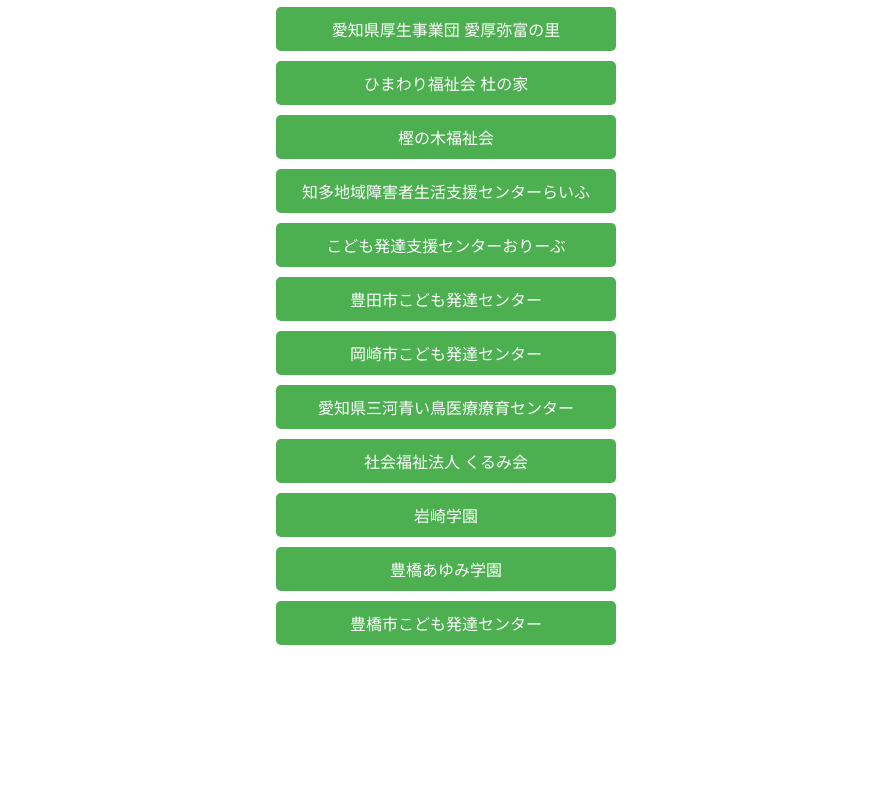
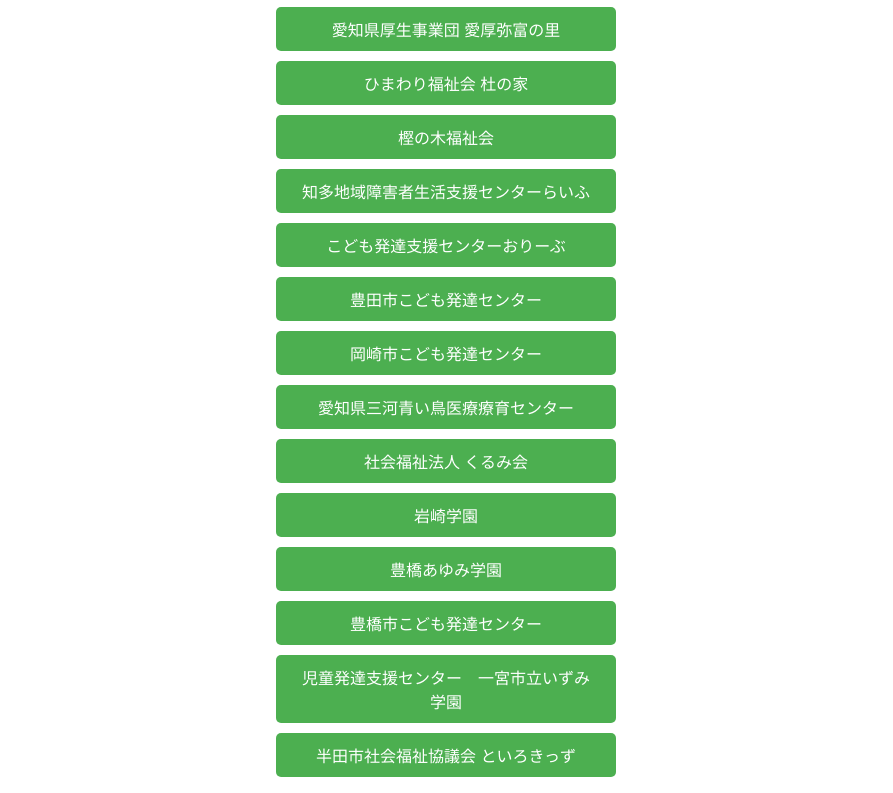
Before and after one commit to shikinamin/Aichi_place, a plain HTML site: page index.html in a window 1280 px wide. Shown: the part 122-915 px from the top of the page, without its empty margins (194-1087 px from the left). Before the commit the page ends 800 px from the top, so only its background shows below. Drawn offline with Linux system fonts and the light colour scheme.

Commit message:
Update index.html

```diff
--- a/index.html
+++ b/index.html
@@ -54,6 +54,8 @@
     <li><a href="https://www.iwasaki-net.or.jp/" target="_blank">岩崎学園</a></li>
     <li><a href="http://tf-jigyoukai.org/ayumi/" target="_blank">豊橋あゆみ学園</a></li>
     <li><a href="https://www.hattatsu-center.jp/" target="_blank">豊橋市こども発達センター</a></li>
+    <li><a href="https://www.city.ichinomiya.aichi.jp/shisetsu/1008922/1036192/1005339.html/" target="_blank">児童発達支援センター　一宮市立いずみ学園</a></li>
+    <li><a href="https://handa-shakyo.com//" target="_blank">半田市社会福祉協議会 といろきっず</a></li>
   </ul>
 </body>
 </html>
```
